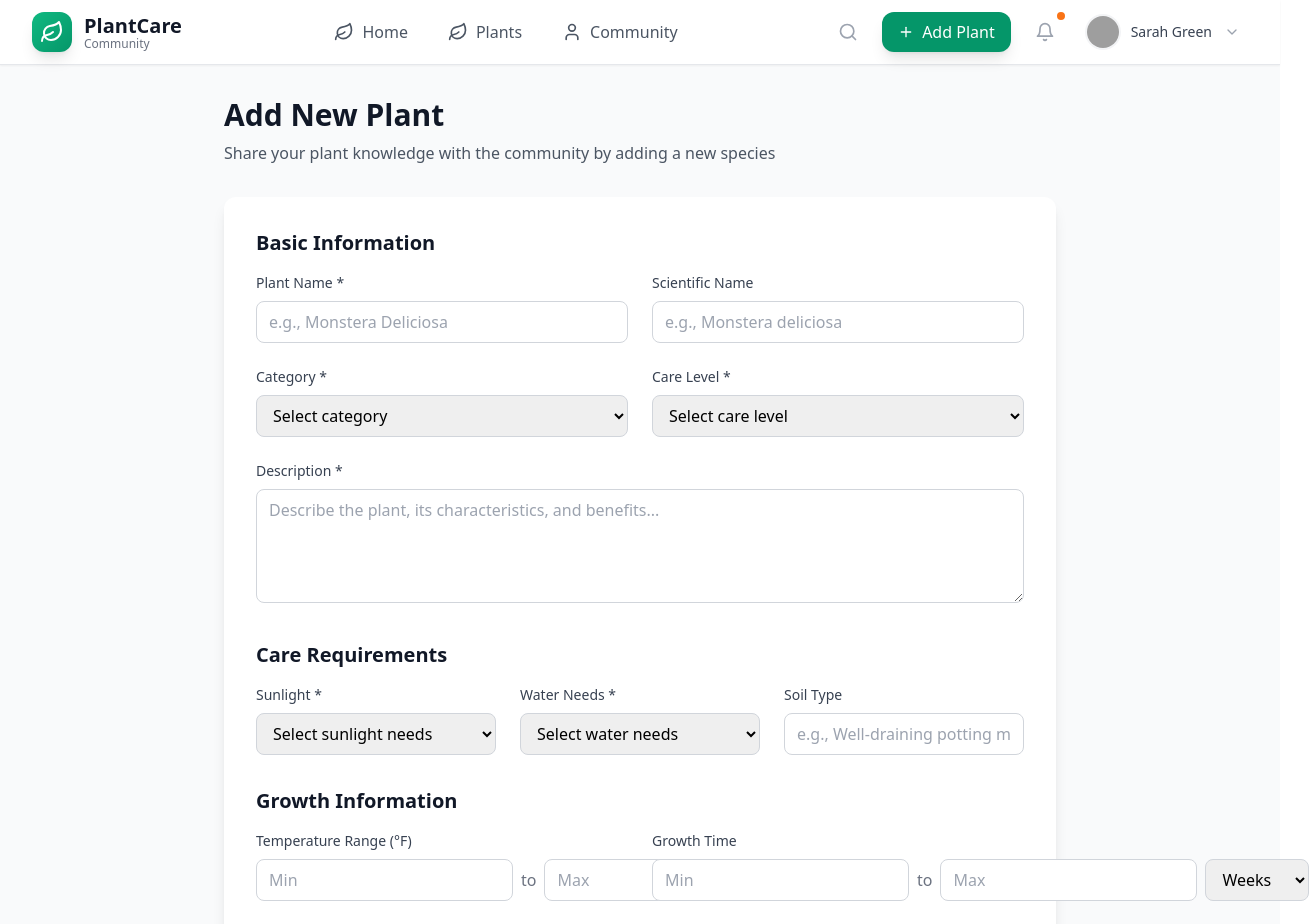
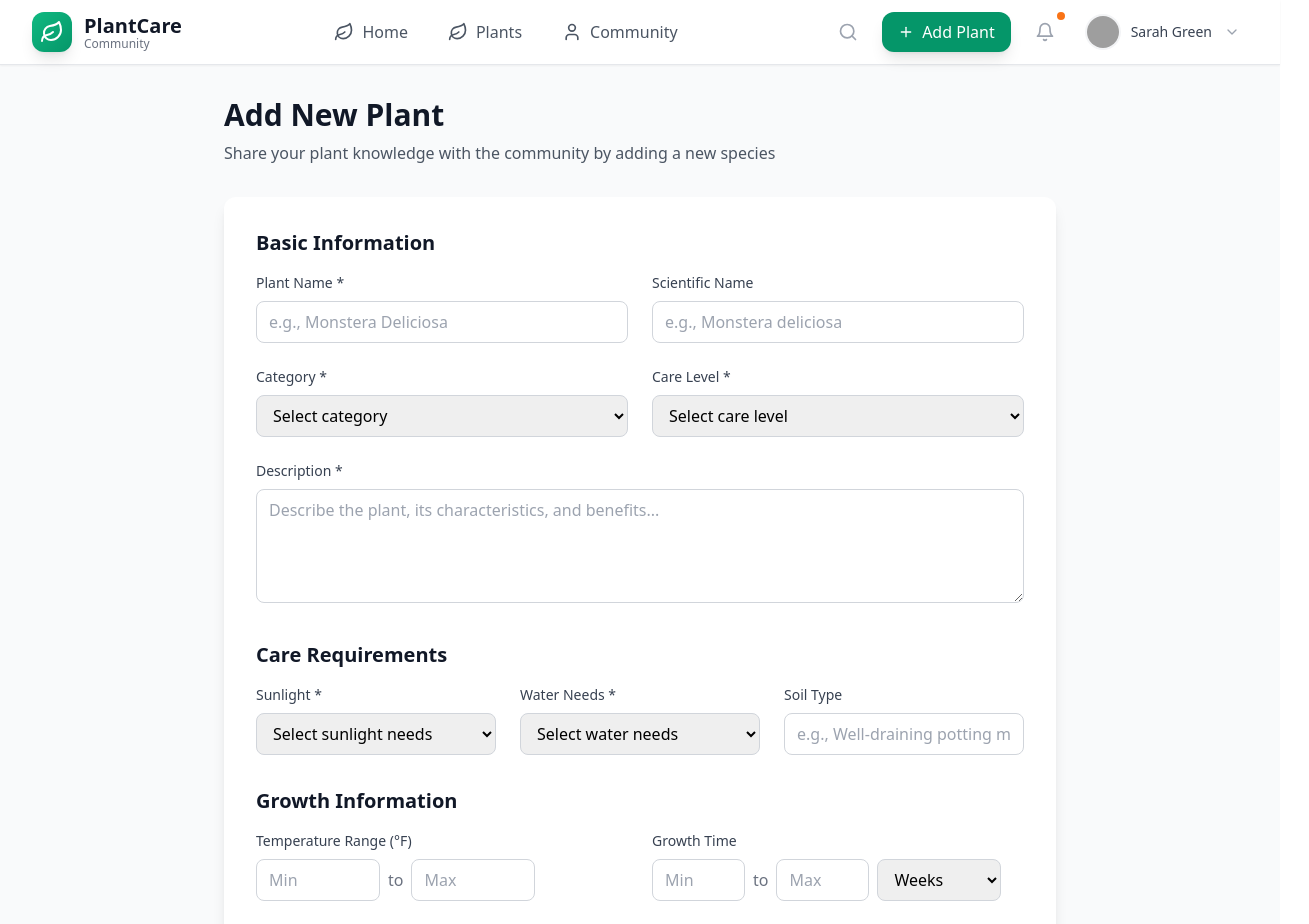
Before and after one commit to deepaghera001/Plants, a React (Vite) app: page /add-plant in a window 1280 px wide. Shown: the top 924 px of the page, 1309 px wide, since content can reach past the window. Built offline with nearby package versions, Linux system fonts and the light colour scheme; grey boxes are pictures that could not be loaded.

Commit message:
form is fixed

```diff
--- a/src/components/plants/AddPlantForm.tsx
+++ b/src/components/plants/AddPlantForm.tsx
@@ -1,6 +1,6 @@
+import { Plus, Upload, X } from 'lucide-react';
 import React, { useState } from 'react';
 import { useNavigate } from 'react-router-dom';
-import { Upload, X, Plus } from 'lucide-react';
 
 export default function AddPlantForm() {
   const navigate = useNavigate();
@@ -203,17 +203,18 @@ export default function AddPlantForm() {
       {/* Growth Information */}
       <div>
         <h2 className="text-xl font-semibold text-gray-900 mb-4">Growth Information</h2>
-        <div className="grid md:grid-cols-2 gap-6">
+        <div className="grid grid-cols-1 md:grid-cols-2 gap-6">
+          {/* Temperature Range */}
           <div>
             <label className="block text-sm font-medium text-gray-700 mb-2">Temperature Range (°F)</label>
-            <div className="flex space-x-2">
+            <div className="flex flex-row gap-2 flex-wrap">
               <input
                 type="number"
                 name="temperatureMin"
                 value={formData.temperatureMin}
                 onChange={handleInputChange}
                 placeholder="Min"
-                className="flex-1 border border-gray-300 rounded-lg px-3 py-2 focus:outline-none focus:ring-2 focus:ring-emerald-500 focus:ring-opacity-50"
+                className="w-1/3 min-w-0 border border-gray-300 rounded-lg px-3 py-2 focus:outline-none focus:ring-2 focus:ring-emerald-500 focus:ring-opacity-50"
               />
               <span className="self-center text-gray-500">to</span>
               <input
@@ -222,20 +223,21 @@ export default function AddPlantForm() {
                 value={formData.temperatureMax}
                 onChange={handleInputChange}
                 placeholder="Max"
-                className="flex-1 border border-gray-300 rounded-lg px-3 py-2 focus:outline-none focus:ring-2 focus:ring-emerald-500 focus:ring-opacity-50"
+                className="w-1/3 min-w-0 border border-gray-300 rounded-lg px-3 py-2 focus:outline-none focus:ring-2 focus:ring-emerald-500 focus:ring-opacity-50"
               />
             </div>
           </div>
+          {/* Growth Time */}
           <div>
             <label className="block text-sm font-medium text-gray-700 mb-2">Growth Time</label>
-            <div className="flex space-x-2">
+            <div className="flex flex-row gap-2 flex-wrap items-center">
               <input
                 type="number"
                 name="growthTimeMin"
                 value={formData.growthTimeMin}
                 onChange={handleInputChange}
                 placeholder="Min"
-                className="flex-1 border border-gray-300 rounded-lg px-3 py-2 focus:outline-none focus:ring-2 focus:ring-emerald-500 focus:ring-opacity-50"
+                className="w-1/4 min-w-0 border border-gray-300 rounded-lg px-3 py-2 focus:outline-none focus:ring-2 focus:ring-emerald-500 focus:ring-opacity-50"
               />
               <span className="self-center text-gray-500">to</span>
               <input
@@ -244,13 +246,13 @@ export default function AddPlantForm() {
                 value={formData.growthTimeMax}
                 onChange={handleInputChange}
                 placeholder="Max"
-                className="flex-1 border border-gray-300 rounded-lg px-3 py-2 focus:outline-none focus:ring-2 focus:ring-emerald-500 focus:ring-opacity-50"
+                className="w-1/4 min-w-0 border border-gray-300 rounded-lg px-3 py-2 focus:outline-none focus:ring-2 focus:ring-emerald-500 focus:ring-opacity-50"
               />
               <select
                 name="growthTimeUnit"
                 value={formData.growthTimeUnit}
                 onChange={handleInputChange}
-                className="border border-gray-300 rounded-lg px-3 py-2 focus:outline-none focus:ring-2 focus:ring-emerald-500 focus:ring-opacity-50"
+                className="w-1/3 min-w-0 border border-gray-300 rounded-lg px-3 py-2 focus:outline-none focus:ring-2 focus:ring-emerald-500 focus:ring-opacity-50"
               >
                 <option value="days">Days</option>
                 <option value="weeks">Weeks</option>
```
